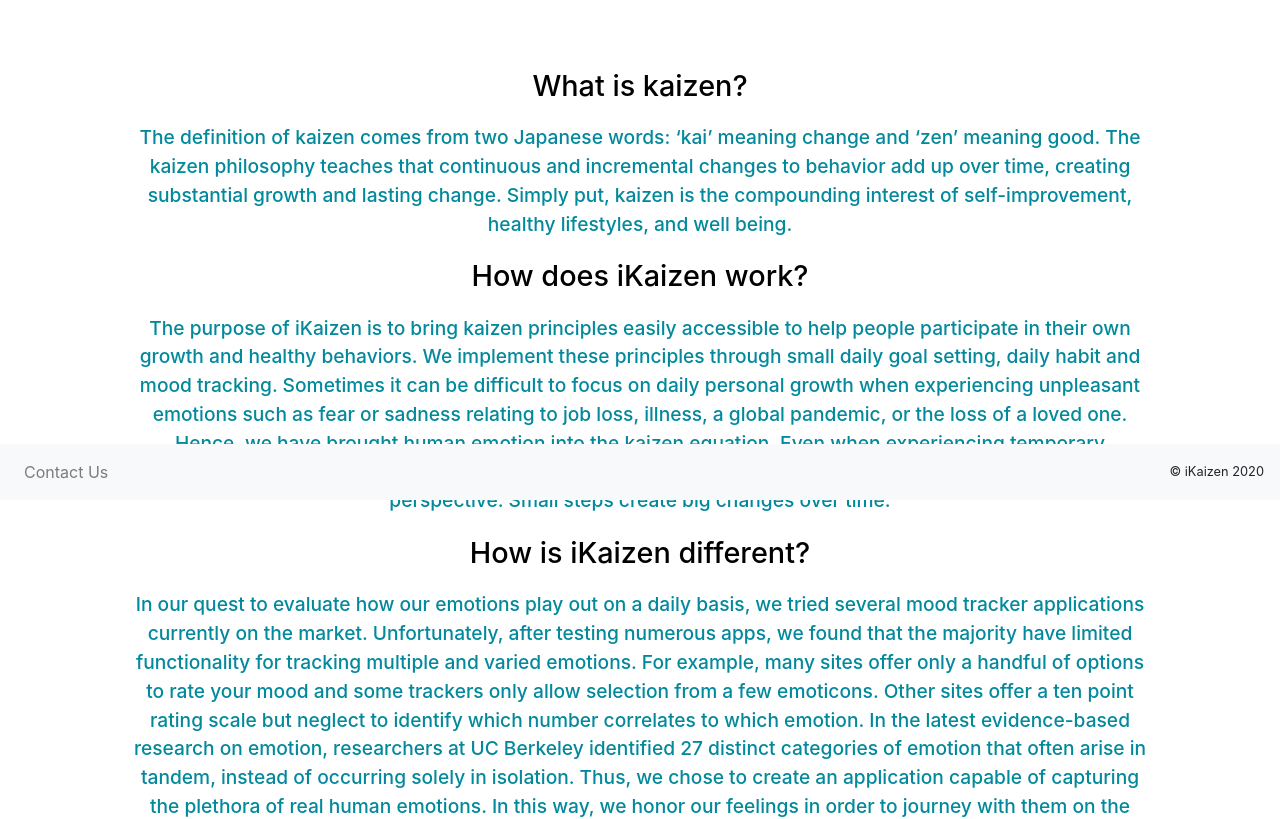
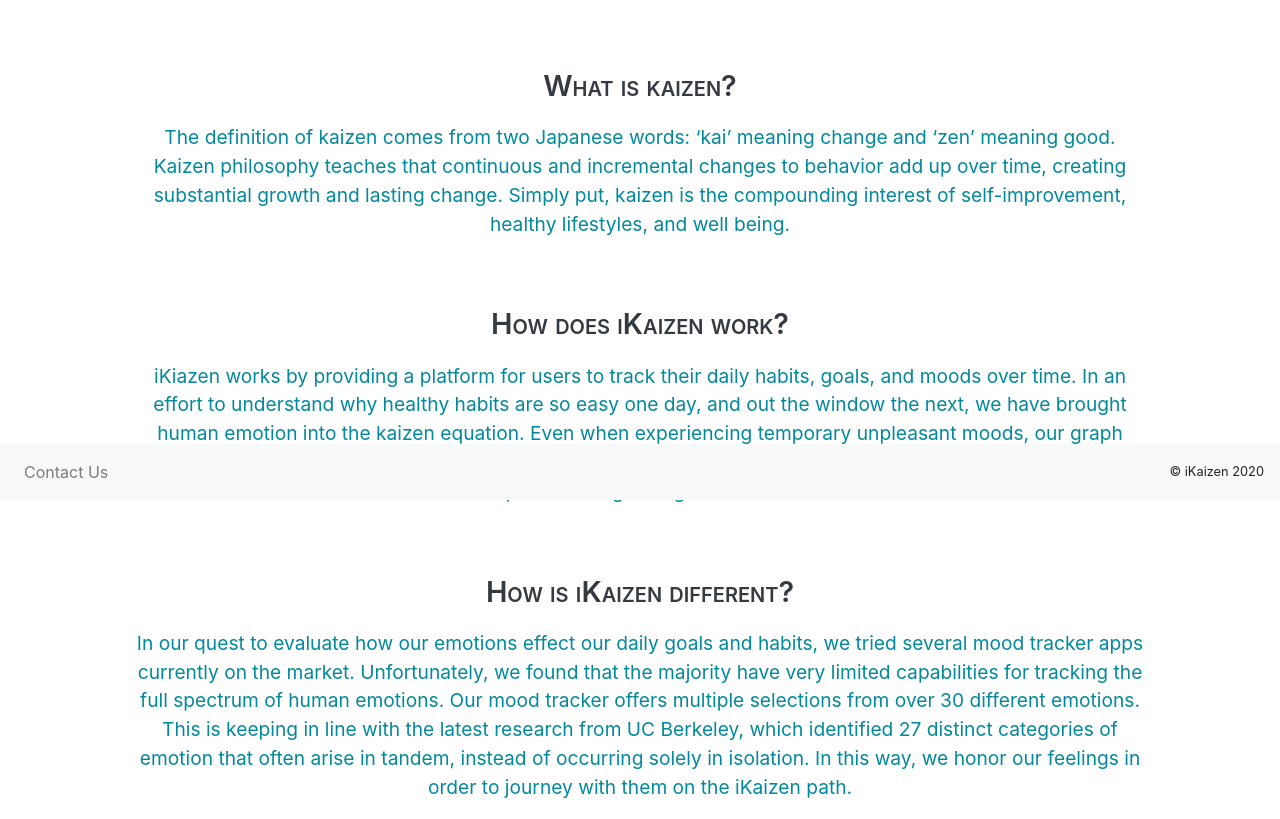
Before and after one commit to Ashley-Owens/iKaizen, a React (Create React App) app in the folder client/: page /about in a window 1280 px wide. Shown: the part 300-1119 px from the top of the page. Built offline with nearby package versions, Linux system fonts and the light colour scheme.

Commit message:
Completed About page

```diff
--- a/client/public/static/habits.js
+++ b/client/public/static/habits.js
@@ -1,7 +1,7 @@
 // A list containing the habits to be tracked along with some helpful descriptions for the user.
 
 const habits = [
-    {name: "Sleep at least 7 hours tonight", category: "Health"},
+    {name: "Slept at least 7 hours last night", category: "Health"},
     {name: "Brush and floss teeth twice today", category: "Health"},
     {name: "Take daily medicine/vitamins", category: "Health"},
     {name: "No biting nails today", category: "Health"},
--- a/client/src/App.css
+++ b/client/src/App.css
@@ -54,11 +54,12 @@
 }
 
 .text-header {
-  color: black;
+  color: #343a40;
+  font-variant: small-caps;
   text-align: center;
   text-justify: auto;
   font-size: 1.8em;
-  font-weight: 500;
+  font-weight: 600;
 }
 
 .about-text {
@@ -66,7 +67,7 @@
   text-align: center;
   text-justify: auto;
   font-size: 1.2em;
-  font-weight: 500;
+  font-weight: 400;
 }
 
 /* .home-content-container {
--- a/client/src/App.js
+++ b/client/src/App.js
@@ -56,6 +56,7 @@
           </div>
 
           <p className="home-text px-5">iKaizen is a web application that helps its users implement kaizen philosophy for personal growth and healthier lifestyles. Kaizen teaches that small and steady changes over time yield remarkable results. Are you ready to take your first step? </p>
+
         </div>
       </div>
       <Footer />
--- a/client/src/components/About.jsx
+++ b/client/src/components/About.jsx
@@ -1,5 +1,5 @@
 import React from 'react';
-import {Container, Image} from 'react-bootstrap';
+import {Container} from 'react-bootstrap';
 import NavBar from './NavBar';
 import Footer from './Footer';
 
@@ -17,17 +17,21 @@
           <div className="flex-grow-1 home-content-container nav-padding">
             <div className="home-content pt-1">
 
-              <p className="text-header px-5">What is kaizen?</p>
+              <p className="text-header">What is kaizen?</p>
               <p className="about-text px-5">
-                The definition of kaizen comes from two Japanese words: ‘kai’ meaning change and ‘zen’ meaning good. The kaizen philosophy teaches that continuous and incremental changes to behavior add up over time, creating substantial growth and lasting change. Simply put, kaizen is the compounding interest of self-improvement, healthy lifestyles, and well being. </p>
+                The definition of kaizen comes from two Japanese words: ‘kai’ meaning change and ‘zen’ meaning good. Kaizen philosophy teaches that continuous and incremental changes to behavior add up over time, creating substantial growth and lasting change. Simply put, kaizen is the compounding interest of self-improvement, healthy lifestyles, and well being. </p>
 
-              <p className="text-header px-5">How does iKaizen work?</p>
+              <p className="text-header pt-5">How does iKaizen work?</p>
               <p className="about-text px-5">
-                The purpose of iKaizen is to bring kaizen principles easily accessible to help people participate in their own growth and healthy behaviors. We implement these principles through small daily goal setting, daily habit and mood tracking. Sometimes it can be difficult to focus on daily personal growth when experiencing unpleasant emotions such as fear or sadness relating to job loss, illness, a global pandemic, or the loss of a loved one. Hence, we have brought human emotion into the kaizen equation. Even when experiencing temporary unpleasant moods, our graph features help you to view your overall growth and progress from a long-term perspective. Small steps create big changes over time. </p>
+                iKiazen works by providing a platform for users to track their daily habits, goals, and moods over time. In an effort to understand why healthy habits are so easy one day, and out the window the next, we have brought human emotion into the kaizen equation. Even when experiencing temporary unpleasant moods, our graph features help you to view your overall growth and progress from a long-term perspective. Remember, small steps create big changes over time. </p>
 
-              <p className="text-header px-5">How is iKaizen different?</p>
-              <p className="about-text px-5">
-              In our quest to evaluate how our emotions play out on a daily basis, we tried several mood tracker applications currently on the market. Unfortunately, after testing numerous apps, we found that the majority have limited functionality for tracking multiple and varied emotions. For example, many sites offer only a handful of options to rate your mood and some trackers only allow selection from a few emoticons. Other sites offer a ten point rating scale but neglect to identify which number correlates to which emotion. In the latest evidence-based research on emotion, researchers at UC Berkeley identified 27 distinct categories of emotion that often arise in tandem, instead of occurring solely in isolation. Thus, we chose to create an application capable of capturing the plethora of real human emotions. In this way, we honor our feelings in order to journey with them on the iKaizen path.  </p>
+                <p className="text-header pt-5">How is iKaizen different?</p>
+                <p className="about-text px-5">
+                In our quest to evaluate how our emotions effect our daily goals and habits, we tried several mood tracker apps currently on the market. Unfortunately, we found that the majority have very limited capabilities for tracking the full spectrum of human emotions. Our mood tracker offers multiple selections from over 30 different emotions. This is keeping in line with the latest research from UC Berkeley, which identified 27 distinct categories of emotion that often arise in tandem, instead of occurring solely in isolation. In this way, we honor our feelings in order to journey with them on the iKaizen path. </p>
+                <p className="px-5"></p>
+
+                <p className="about-text px-5"> The heart of iKaizen's functionality lies with our habit and goal tracker. Habits can be chosen from a preselected list or created individually. They can also be tracked as a complete/incomplete habit or as a completion percentage for longer term goals. Don't forget to watch your progress change over time with our graphs features! </p>
+                <p className="pt-5"></p>
             </div>
           </div>
         </Container>
```
